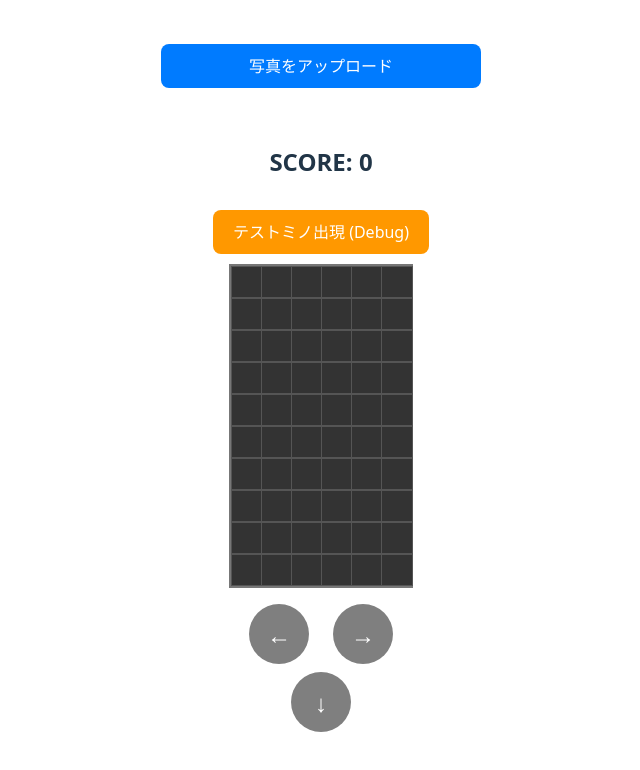
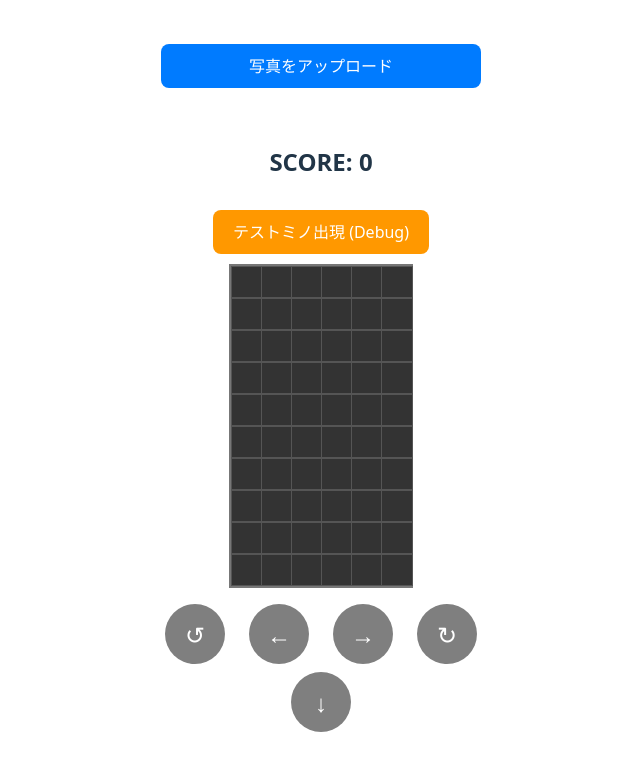
Before and after one commit to yusuke2513/CC_Tetris, a React (Vite) app in the folder my_Tetris_app/: page / in a window 1280 px wide. Shown: the top 770 px of the page, without its empty margins (319-959 px from the left). Built offline with nearby package versions, Linux system fonts and the light colour scheme; no server answers.

Commit message:
イメージプレビュー改善と右矢印左矢印追加

```diff
--- a/my_Tetris_app/src/App.jsx
+++ b/my_Tetris_app/src/App.jsx
@@ -47,7 +47,17 @@ function App() {
                 <GameBoard fieldData={boardData} imageCache={imageCache} />
             </div>
             {/* 操作ボタンコンポーネント */}
-            <ArrowControls onLeft={() => fetchGameState("left")} onRight={() => fetchGameState("right")} onDown={() => fetchGameState("down")} movable={movable} styles={styles} />
+            <ArrowControls
+                onLeft={() => fetchGameState("left")}
+                onRight={() => fetchGameState("right")}
+                onDown={() => fetchGameState("down")}
+                // ★ ここからが追加部分
+                onRotateLeft={() => fetchGameState("rotate_left")}
+                onRotateRight={() => fetchGameState("rotate_right")}
+                // ★ ここまで
+                movable={movable}
+                styles={styles}
+            />
         </div>
     );
 }
--- a/my_Tetris_app/src/components/ArrowControls.jsx
+++ b/my_Tetris_app/src/components/ArrowControls.jsx
@@ -1,51 +1,42 @@
 import React from "react";
 
-// propsに "movable" を追加
-const ArrowControls = ({ onLeft, onRight, onDown, movable, styles }) => {
-    // movableが未定義の場合のエラーを防ぐためのデフォルト値
-    const canMove = movable || { left: false, right: false, down: false };
+// ★ 1. propsに onRotateLeft と onRotateRight を追加
+const ArrowControls = ({ onLeft, onRight, onDown, onRotateLeft, onRotateRight, movable, styles }) => {
+    // ★ 2. movableのデフォルト値に回転のプロパティを追加
+    const canMove = movable || { left: false, right: false, down: false, rotateLeft: false, rotateRight: false };
 
-    // 無効時のスタイルを定義
     const disabledStyle = {
-        backgroundColor: "#cccccc", // グレーアウト
-        cursor: "not-allowed", // マウスカーソルを変更
+        backgroundColor: "#cccccc",
+        cursor: "not-allowed",
     };
 
     return (
         <div>
             <div style={styles.controlsWrapper}>
+                {/* --- 左回転ボタン (追加) --- */}
+                <button disabled={!canMove.rotate_left} style={canMove.rotate_left ? styles.arrowButton : { ...styles.arrowButton, ...disabledStyle }} onClick={onRotateLeft}>
+                    ↺
+                </button>
+
                 {/* --- 左ボタン --- */}
-                <button
-                    // canMove.leftがfalseの時に無効化
-                    disabled={!canMove.left}
-                    // 有効/無効に応じてスタイルを切り替え
-                    style={canMove.left ? styles.arrowButton : { ...styles.arrowButton, ...disabledStyle }}
-                    onClick={onLeft}
-                >
+                <button disabled={!canMove.left} style={canMove.left ? styles.arrowButton : { ...styles.arrowButton, ...disabledStyle }} onClick={onLeft}>
                     ←
                 </button>
 
                 {/* --- 右ボタン --- */}
-                <button
-                    // canMove.rightがfalseの時に無効化
-                    disabled={!canMove.right}
-                    // 有効/無効に応じてスタイルを切り替え
-                    style={canMove.right ? styles.arrowButton : { ...styles.arrowButton, ...disabledStyle }}
-                    onClick={onRight}
-                >
+                <button disabled={!canMove.right} style={canMove.right ? styles.arrowButton : { ...styles.arrowButton, ...disabledStyle }} onClick={onRight}>
                     →
+                </button>
+
+                {/* --- 右回転ボタン (追加) --- */}
+                <button disabled={!canMove.rotate_right} style={canMove.rotate_right ? styles.arrowButton : { ...styles.arrowButton, ...disabledStyle }} onClick={onRotateRight}>
+                    ↻
                 </button>
             </div>
 
             <div style={styles.controlsBottom}>
                 {/* --- 下ボタン --- */}
-                <button
-                    // canMove.downがfalseの時に無効化
-                    disabled={!canMove.down}
-                    // 有効/無効に応じてスタイルを切り替え
-                    style={canMove.down ? styles.arrowButton : { ...styles.arrowButton, ...disabledStyle }}
-                    onClick={onDown}
-                >
+                <button disabled={!canMove.down} style={canMove.down ? styles.arrowButton : { ...styles.arrowButton, ...disabledStyle }} onClick={onDown}>
                     ↓
                 </button>
             </div>
--- a/my_Tetris_app/src/components/ImagePreview.jsx
+++ b/my_Tetris_app/src/components/ImagePreview.jsx
@@ -1,6 +1,6 @@
 import React from "react";
 
-const ImagePreview = ({ file, onUpload, styles }) => {
+const ImagePreview = ({ file, onUpload, onCancel, styles }) => {
     if (!file) return null;
 
     return (
@@ -9,6 +9,9 @@ const ImagePreview = ({ file, onUpload, styles }) => {
             <button onClick={onUpload} style={styles.uploadButton}>
                 この画像をアップロードする
             </button>
+            <button onClick={onCancel} style={{ ...styles.uploadButton, backgroundColor: "#6c757d" }}>
+                キャンセル
+            </button>
         </div>
     );
 };
--- a/my_Tetris_app/src/components/ImageUploader.jsx
+++ b/my_Tetris_app/src/components/ImageUploader.jsx
@@ -23,6 +23,10 @@ const ImageUploader = ({ onUploadRequest }) => {
         fileInputRef.current.click();
     };
 
+    const handleCancel = () => {
+        setSelectedFile(null);
+    };
+
     return (
         <div style={styles.container}>
             <FileInput ref={fileInputRef} onFileChange={handleFileChange} />
@@ -32,7 +36,7 @@ const ImageUploader = ({ onUploadRequest }) => {
                         写真をアップロード
                     </button>
                 )}
-                <ImagePreview file={selectedFile} onUpload={handleUploadClick} styles={styles} />
+                <ImagePreview file={selectedFile} onUpload={handleUploadClick} onCancel={handleCancel} styles={styles} />
             </div>
         </div>
     );
--- a/my_Tetris_app/src/hooks/useGameBoard.js
+++ b/my_Tetris_app/src/hooks/useGameBoard.js
@@ -24,7 +24,7 @@ export const useGameBoard = () => {
     const [imageCache, setImageCache] = useState(new Map());
     const [currentMino, setCurrentMino] = useState(null);
     const [gameStatus, setGameStatus] = useState("initial");
-    const [movable, setMovable] = useState({ left: true, right: true, down: true });
+    const [movable, setMovable] = useState({ left: true, right: true, down: true, rotate_right: true, rotate_left: true });
     const [score, setScore] = useState(0);
     const [isLoading, setIsLoading] = useState(false); // ◀️ 1. ローディング用のstateを追加
 
```
